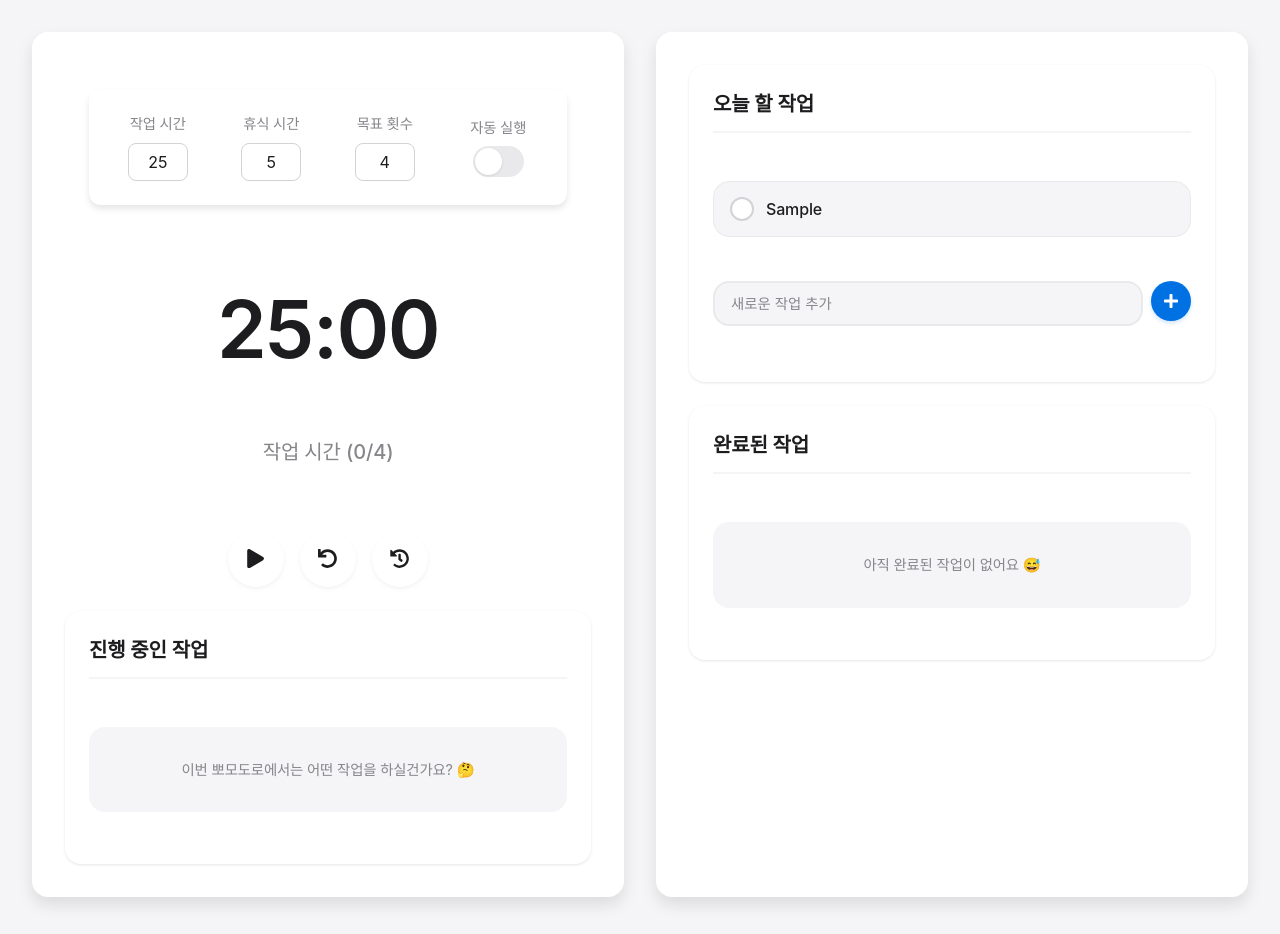
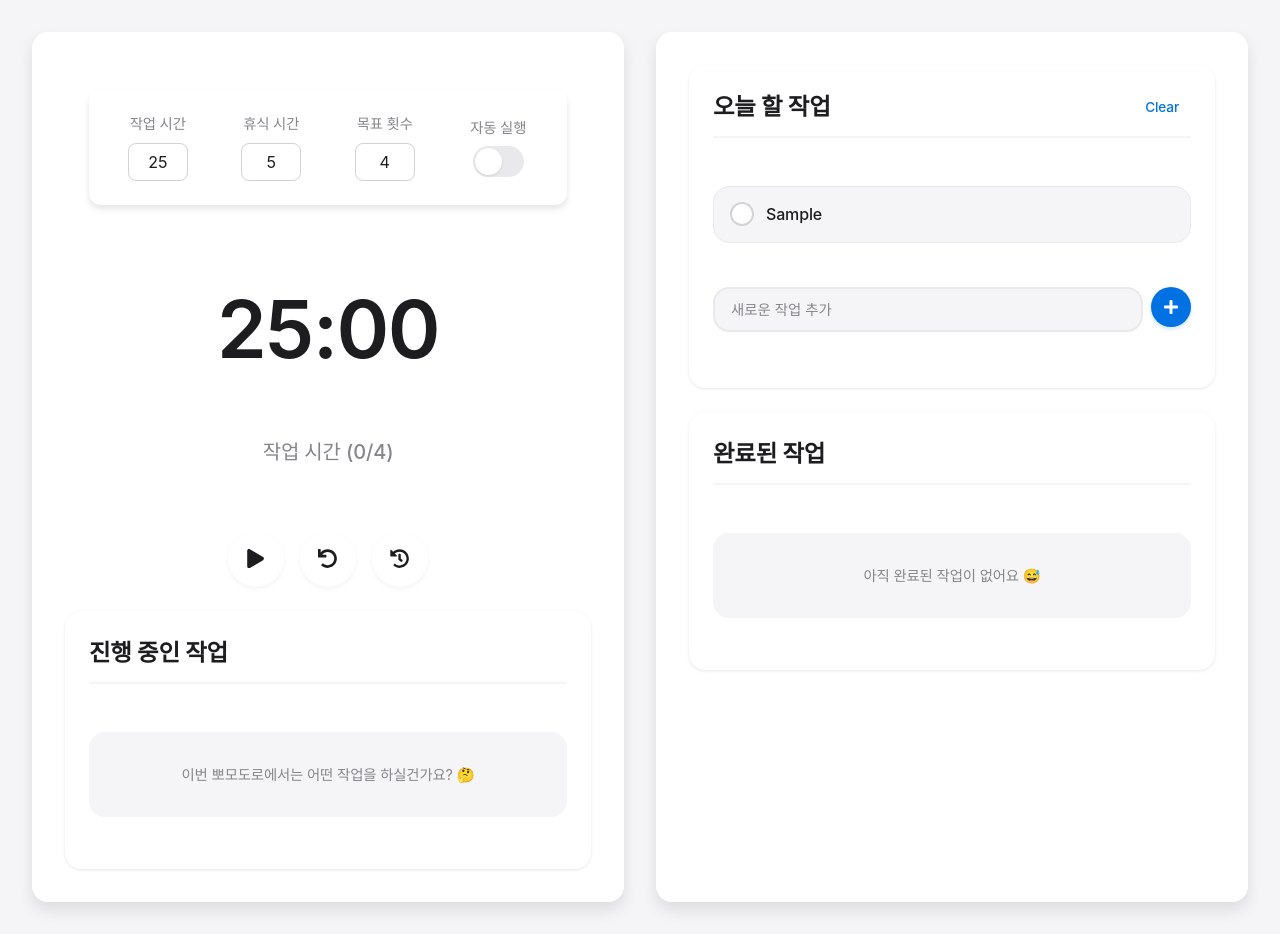
Before and after one commit to jchyng/Pomodoro-web, a React (Create React App) app: page / in a window 1280 px wide. Both pictures are taken after typing "Sample" into the empty fields and a click on the button 1171 px from the left and 330 px from the top of the page. Built offline with nearby package versions, Linux system fonts and the light colour scheme; a web font is replaced by a local one.

Commit message:
todolist clear 버튼 추가

```diff
--- a/src/components/TodoList/TodoList.module.css
+++ b/src/components/TodoList/TodoList.module.css
@@ -18,6 +18,9 @@
   margin-bottom: 1rem;
   padding-bottom: 0.75rem;
   border-bottom: 2px solid var(--system-gray2);
+  display: flex;
+  justify-content: space-between;
+  align-items: center;
 }
 
 .list {
@@ -340,3 +343,26 @@
 .deleteButton:active {
   transform: scale(0.95);
 }
+
+.clearButton {
+  font-size: 0.85rem;
+  font-weight: 500;
+  color: var(--system-blue);
+  background: none;
+  border: none;
+  padding: 0.35rem 0.75rem;
+  border-radius: var(--radius-full);
+  cursor: pointer;
+  transition: all 0.2s ease;
+  letter-spacing: -0.01em;
+}
+
+.clearButton:hover {
+  background-color: rgba(0, 113, 227, 0.1);
+  color: var(--system-blue);
+}
+
+.clearButton:active {
+  transform: scale(0.98);
+  background-color: rgba(0, 113, 227, 0.15);
+}
--- a/src/components/TodoList/index.js
+++ b/src/components/TodoList/index.js
@@ -16,6 +16,7 @@ const TodoList = ({
   onAdd,
   onDelete,
   onMove,
+  onClear,
   emptyMessage,
   hideInput = false,
   isInProgress = false,
@@ -36,7 +37,18 @@ const TodoList = ({
 
   return (
     <div className={styles.todoList}>
-      <h3 className={styles.title}>{title}</h3>
+      <div className={styles.title}>
+        <h3>{title}</h3>
+        {todos.length > 0 && (
+          <button
+            className={styles.clearButton}
+            onClick={onClear}
+            title="모든 항목 삭제"
+          >
+            Clear
+          </button>
+        )}
+      </div>
       <div ref={setNodeRef} className={styles.list}>
         <SortableContext
           items={todos.map((todo) => todo.id)}
--- a/src/pages/PomodoroPage/index.js
+++ b/src/pages/PomodoroPage/index.js
@@ -214,6 +214,16 @@ const PomodoroPage = () => {
     }
   };
 
+  const handleTodoClear = (list) => {
+    if (list === "today") {
+      setTodayTodos([]);
+    } else if (list === "now") {
+      setNowTodos([]);
+    } else if (list === "completed") {
+      setCompletedTodos([]);
+    }
+  };
+
   const activeTodo =
     activeId &&
     findTodoById(
@@ -242,6 +252,7 @@ const PomodoroPage = () => {
               onToggle={(id) => handleTodoToggle("now", id)}
               onDelete={(id) => handleTodoDelete("now", id)}
               onMove={(id) => handleTodoMove("now", id)}
+              onClear={() => handleTodoClear("now")}
               emptyMessage="이번 뽀모도로에서는 어떤 작업을 하실건가요? 🤔"
               hideInput={true}
               isInProgress={true}
@@ -256,6 +267,7 @@ const PomodoroPage = () => {
               onAdd={(content) => handleTodoAdd("today", content)}
               onDelete={(id) => handleTodoDelete("today", id)}
               onMove={(id) => handleTodoMove("today", id)}
+              onClear={() => handleTodoClear("today")}
               emptyMessage="야호! 모든 작업을 끝냈어요 👏👏"
               isInProgress={false}
             />
@@ -265,6 +277,7 @@ const PomodoroPage = () => {
               todos={completedTodos}
               onToggle={(id) => handleTodoToggle("completed", id)}
               onDelete={(id) => handleTodoDelete("completed", id)}
+              onClear={() => handleTodoClear("completed")}
               emptyMessage="아직 완료된 작업이 없어요 😅"
               hideInput={true}
               isInProgress={false}
```
